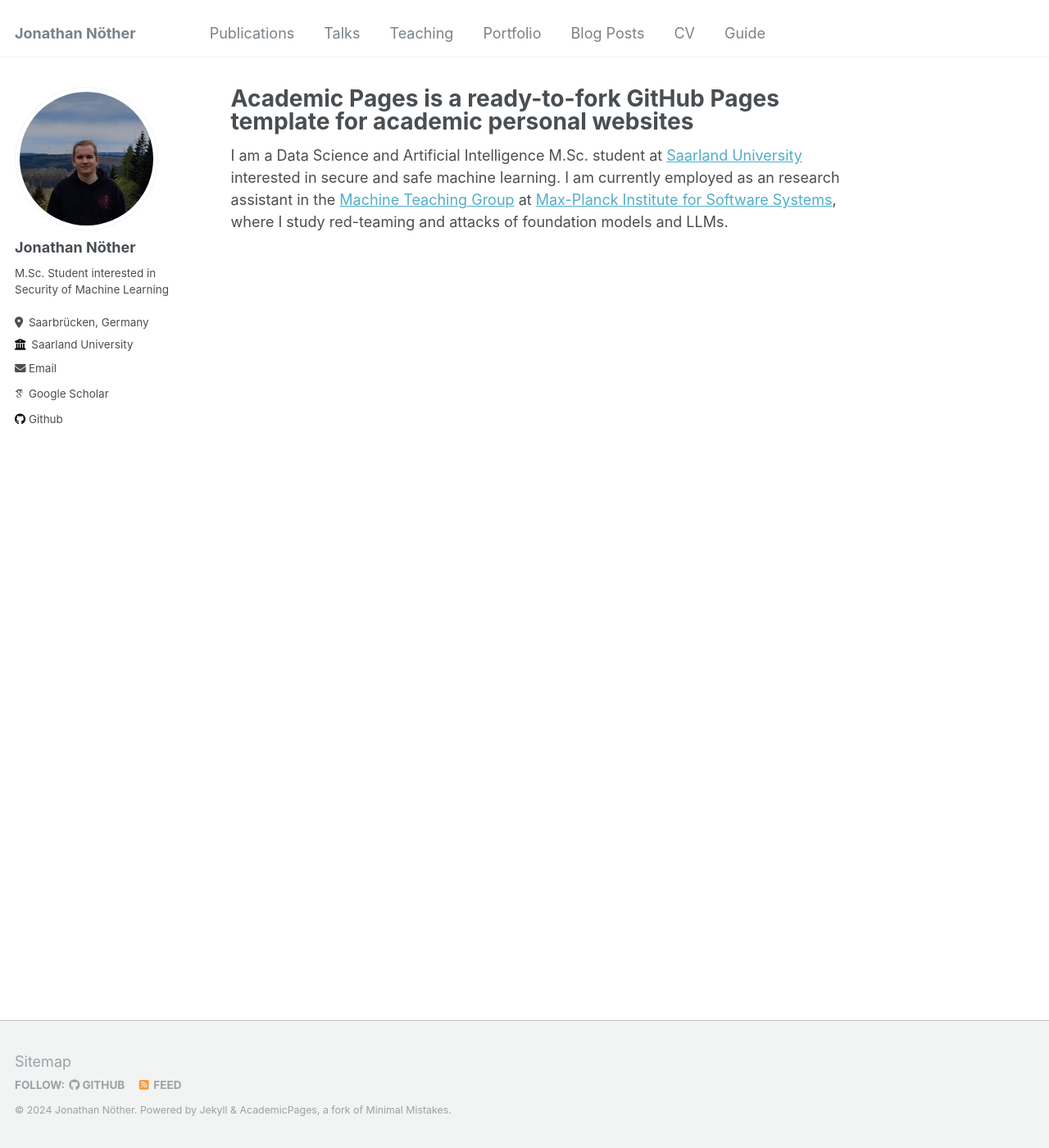
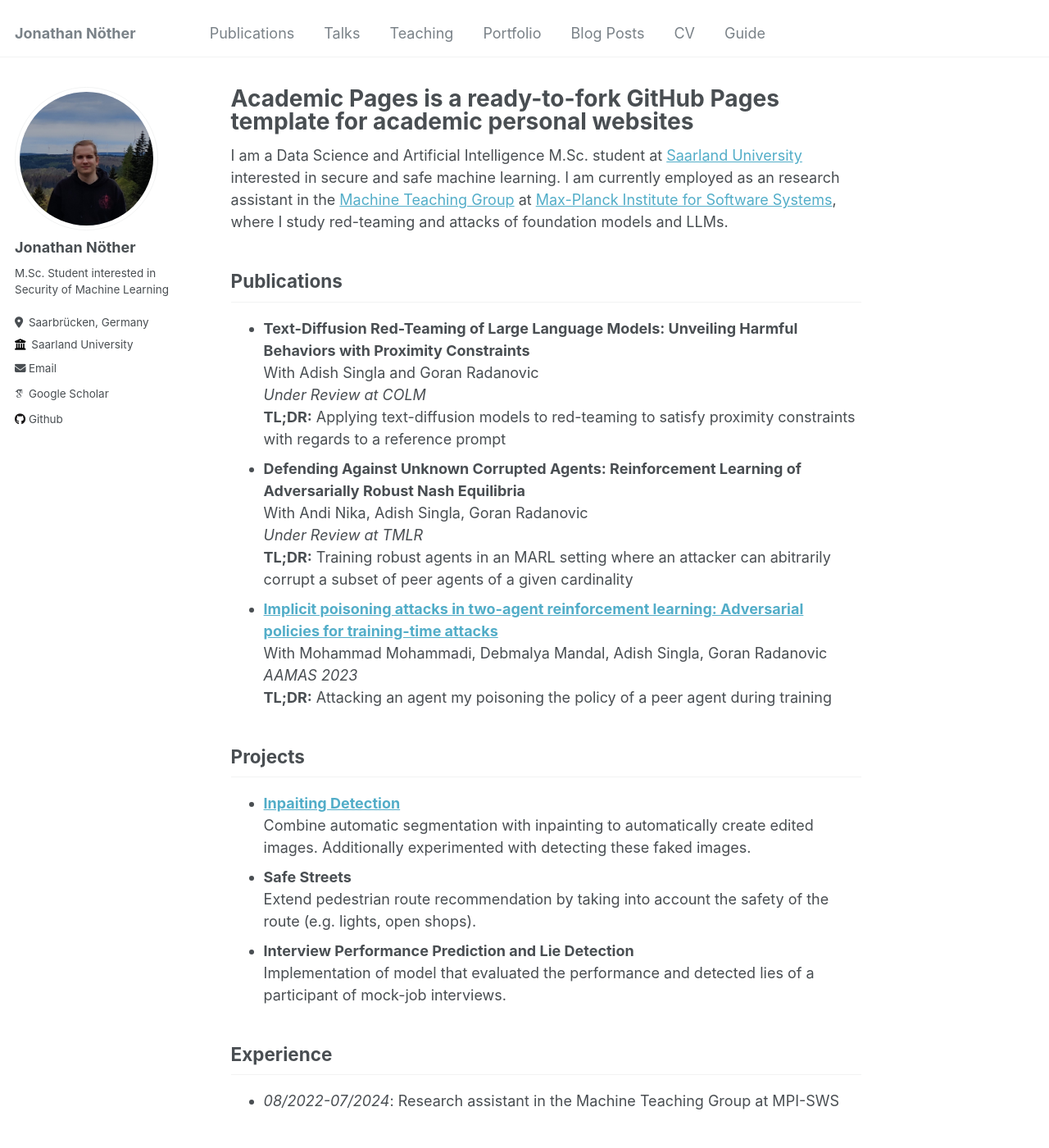
Before and after one commit to JNoether/jnoether.github.io, a Jekyll site: the page built from _pages/about.md, in a window 1280 px wide and 1400 px high. Shown: the whole window at 82% size. Built offline with Jekyll 4.4.1, drawn with Linux system fonts in a browser that asks for light colours; some web fonts are replaced; some of the changed text lies outside the part shown.

Commit message:
added about content

```diff
--- a/_pages/about.md
+++ b/_pages/about.md
@@ -8,3 +8,42 @@ redirect_from:
 ---
 
 I am a Data Science and Artificial Intelligence M.Sc. student at [Saarland University](https://www.uni-saarland.de/en/home.html) interested in secure and safe machine learning. I am currently employed as an research assistant in the [Machine Teaching Group](https://machineteaching.mpi-sws.org/) at [Max-Planck Institute for Software Systems](https://www.mpi-sws.org/), where I study red-teaming and attacks of foundation models and LLMs.
+
+## <span style="color:800000">Publications</span>
+- **Text-Diffusion Red-Teaming of Large Language Models:
+Unveiling Harmful Behaviors with Proximity Constraints**
+With Adish Singla and Goran Radanovic
+*Under Review at COLM*
+**TL;DR:** Applying text-diffusion models to red-teaming to satisfy proximity constraints with regards to a reference prompt
+- **Defending Against Unknown Corrupted Agents: Reinforcement Learning of Adversarially Robust Nash Equilibria**
+With Andi Nika, Adish Singla, Goran Radanovic
+*Under Review at TMLR*
+**TL;DR:** Training robust agents in an MARL setting where an attacker can abitrarily corrupt a subset of peer agents of a given cardinality
+- **[Implicit poisoning attacks in two-agent reinforcement learning: Adversarial policies for training-time attacks](https://arxiv.org/pdf/2302.13851)**
+With Mohammad Mohammadi, Debmalya Mandal, Adish Singla, Goran Radanovic
+*AAMAS 2023*
+**TL;DR:** Attacking an agent my poisoning the policy of a peer agent during training
+
+## <span style="color:800000">Projects</span>
+- **[Inpaiting Detection](https://github.com/HLCV-23/Inpainting-Detection)**
+Combine automatic segmentation with inpainting to automatically create edited images.
+Additionally experimented with detecting these faked images.
+- **Safe Streets**
+Extend pedestrian route recommendation by taking into account the safety of the route
+(e.g. lights, open shops).
+- **Interview Performance Prediction and Lie Detection**
+Implementation of model that evaluated the performance and detected lies of
+a participant of mock-job interviews.
+
+## <span style="color:800000">Experience</span>
+- *08/2022-07/2024*: Research assistant in the Machine Teaching Group at MPI-SWS
+
+## <span style="color:800000">Teaching Experience</span>
+- *Summer 2024*: Teaching Assistant for the Seminar "Trustworthiness of Foundation Models"
+- *Summer 2022*: Teaching Assistant for the Lecture "Statistics Lab"
+- *Summer 2022*: Teaching Assistant for the Lecture "Artificial Intelligence"
+- *Winter 2019/2020*: Teaching Assistant For "Programming 1"
+
+## <span style="color:800000">Education</span>
+- *12/2022-Ongoing*: M.Sc. in Data Science and Artificial Intelligence at Saarland University
+- *10/2019-11/2022*: B.Sc in Data Science and Artificial Intelligence at Saarland University
```
